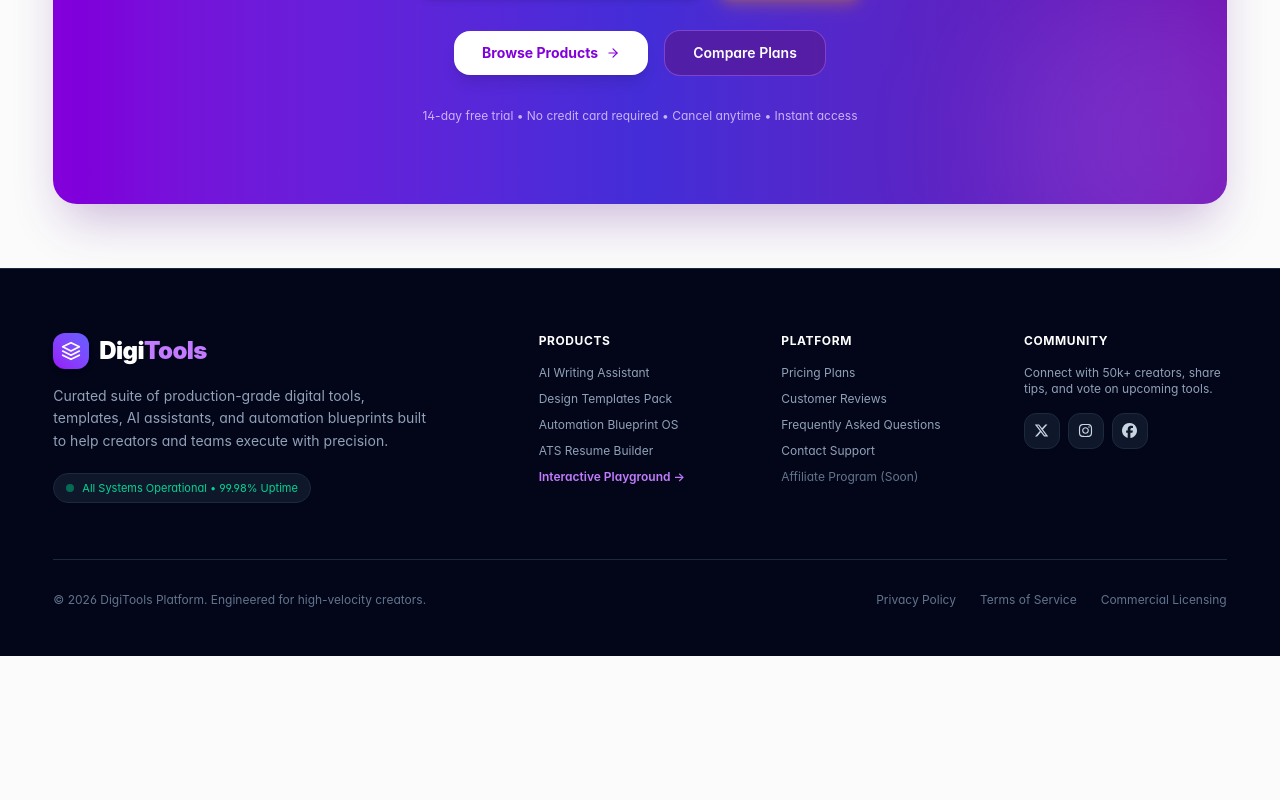
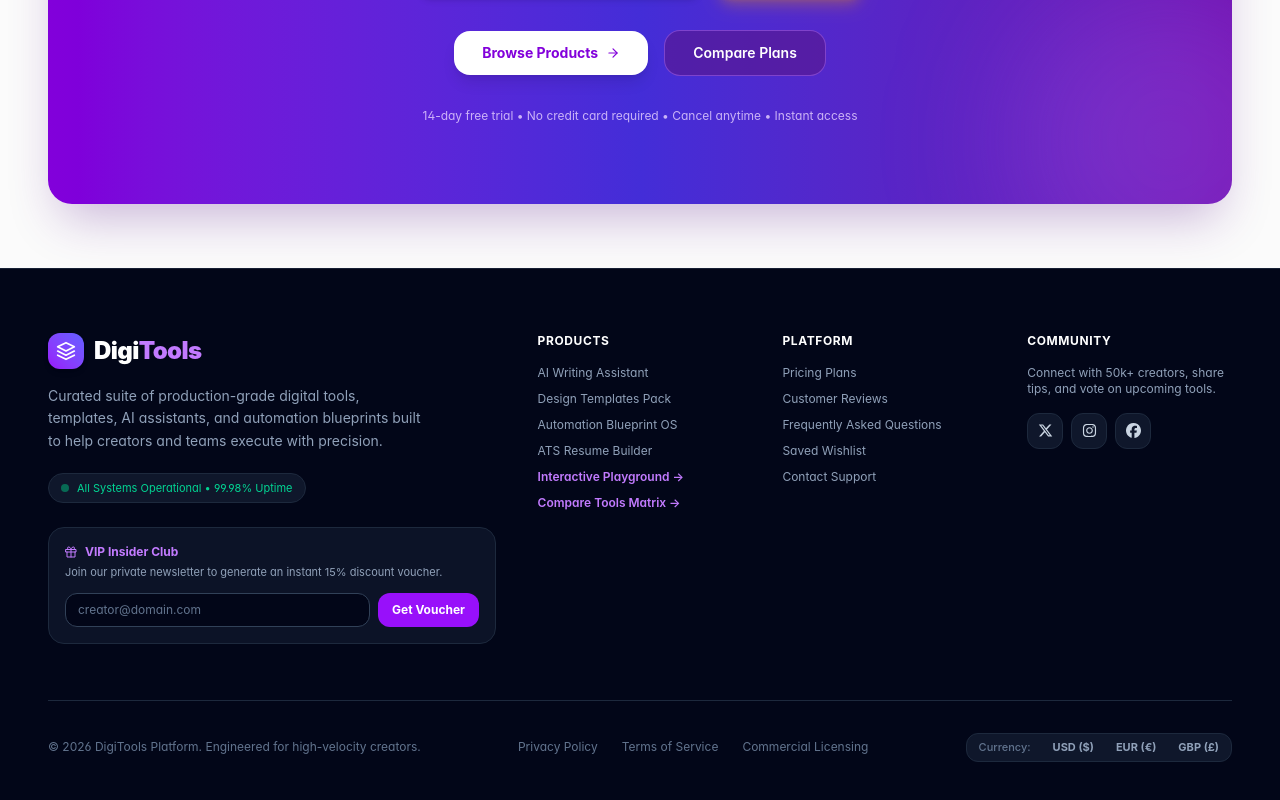
Before and after one commit to ruhul2003/DigiTools-Platform, a Next.js app: page / in a window 1280 px wide. Shown: the part 7703-8503 px from the top of the page. Before the commit the page ends 8359 px from the top, so only its background shows below. Built offline with nearby package versions, Linux system fonts and the light colour scheme.

Commit message:
Expand footer layout with interactive newsletter voucher generator and currency switcher.

```diff
--- a/src/Components/CheckoutModal.jsx
+++ b/src/Components/CheckoutModal.jsx
@@ -70,7 +70,7 @@ export default function CheckoutModal() {
       },
       paymentMethod: "Credit Card (Simulated 256-bit SSL)",
       totalPaid: orderTotalFormatted,
-      currency: currency.code,
+      currency: typeof currency === "object" ? currency?.code : currency,
       itemsPurchased: purchasedSnapshot.map((item) => ({
         name: item.name,
         price: formatPrice(item.price),
--- a/src/Components/Footer.jsx
+++ b/src/Components/Footer.jsx
@@ -1,15 +1,47 @@
 "use client";
 
+import { useState } from "react";
 import Link from "next/link";
-import { FiLayers, FiGithub, FiTwitter, FiLinkedin, FiDisc, FiCheckCircle } from "react-icons/fi";
+import { FiLayers, FiGithub, FiTwitter, FiLinkedin, FiDisc, FiCheckCircle, FiCopy, FiCheck, FiGift, FiArrowRight } from "react-icons/fi";
 import { FaInstagram, FaFacebook, FaXTwitter } from "react-icons/fa6";
+import { useCurrency, AVAILABLE_CURRENCIES } from "../context/CurrencyContext";
+import { useCart } from "../context/CartContext";
 
 export default function Footer() {
   const currentYear = new Date().getFullYear();
+  const { currency, setCurrency } = useCurrency();
+  const { applyCoupon, showToast } = useCart();
+  const [voucherEmail, setVoucherEmail] = useState("");
+  const [generatedVoucher, setGeneratedVoucher] = useState("");
+  const [copiedVoucher, setCopiedVoucher] = useState(false);
+
+  const handleGenerateVoucher = (e) => {
+    e.preventDefault();
+    if (!voucherEmail || !voucherEmail.includes("@")) {
+      showToast("Please enter a valid email address.", "error");
+      return;
+    }
+    const code = "DIGI15-" + Math.random().toString(36).substring(2, 6).toUpperCase();
+    setGeneratedVoucher(code);
+    showToast(`VIP 15% voucher created: ${code}`, "success");
+  };
+
+  const handleCopyVoucher = () => {
+    if (!generatedVoucher) return;
+    navigator.clipboard?.writeText(generatedVoucher);
+    setCopiedVoucher(true);
+    showToast("Voucher code copied to clipboard!", "success");
+    setTimeout(() => setCopiedVoucher(false), 2000);
+  };
+
+  const handleApplyToCart = () => {
+    if (!generatedVoucher) return;
+    applyCoupon(generatedVoucher);
+  };
 
   return (
-    <footer className="bg-slate-950 text-slate-300 border-t border-slate-800">
-      <div className="w-11/12 max-w-7xl mx-auto pt-16 pb-12">
+    <footer className="bg-slate-950 text-slate-300 border-t border-slate-800/80">
+      <div className="w-full max-w-[1560px] mx-auto px-4 sm:px-8 lg:px-12 pt-16 pb-12">
         <div className="grid grid-cols-1 md:grid-cols-2 lg:grid-cols-5 gap-10 mb-14">
           {/* Brand Info */}
           <div className="lg:col-span-2">
@@ -30,6 +62,54 @@ export default function Footer() {
             <div className="mt-5 inline-flex items-center gap-2 px-3 py-1.5 rounded-full bg-slate-900 border border-slate-800 text-[11px] text-emerald-400">
               <span className="w-2 h-2 rounded-full bg-emerald-500 animate-pulse" />
               <span>All Systems Operational • 99.98% Uptime</span>
+            </div>
+
+            {/* Interactive Newsletter Voucher Box */}
+            <div className="mt-6 p-4 rounded-2xl bg-slate-900/80 border border-slate-800 max-w-md">
+              <div className="flex items-center gap-2 text-purple-400 font-bold text-xs mb-1">
+                <FiGift /> VIP Insider Club
+              </div>
+              <p className="text-[11px] text-slate-400 mb-3">
+                Join our private newsletter to generate an instant 15% discount voucher.
+              </p>
+              {!generatedVoucher ? (
+                <form onSubmit={handleGenerateVoucher} className="flex gap-2">
+                  <input
+                    type="email"
+                    required
+                    value={voucherEmail}
+                    onChange={(e) => setVoucherEmail(e.target.value)}
+                    placeholder="creator@domain.com"
+                    className="flex-1 px-3 py-2 rounded-xl bg-slate-950 border border-slate-700 text-xs text-white placeholder-slate-500 focus:outline-none focus:border-purple-500"
+                  />
+                  <button
+                    type="submit"
+                    className="px-3.5 py-2 rounded-xl bg-purple-600 hover:bg-purple-700 text-white font-bold text-xs shrink-0 cursor-pointer transition-colors"
+                  >
+                    Get Voucher
+                  </button>
+                </form>
+              ) : (
+                <div className="space-y-2">
+                  <div className="flex items-center justify-between p-2 rounded-xl bg-slate-950 border border-purple-800/60">
+                    <span className="font-mono text-xs font-bold text-purple-300">
+                      {generatedVoucher}
+                    </span>
+                    <button
+                      onClick={handleCopyVoucher}
+                      className="px-2.5 py-1 rounded-lg bg-purple-600/30 text-purple-300 hover:bg-purple-600 hover:text-white text-[10px] font-bold flex items-center gap-1 transition-colors cursor-pointer"
+                    >
+                      {copiedVoucher ? <FiCheck /> : <FiCopy />} {copiedVoucher ? "Copied" : "Copy"}
+                    </button>
+                  </div>
+                  <button
+                    onClick={handleApplyToCart}
+                    className="w-full py-1.5 rounded-lg bg-purple-600 hover:bg-purple-700 text-white text-[11px] font-semibold transition-colors cursor-pointer"
+                  >
+                    Apply Discount to Cart Now
+                  </button>
+                </div>
+              )}
             </div>
           </div>
 
@@ -64,6 +144,11 @@ export default function Footer() {
                   Interactive Playground →
                 </Link>
               </li>
+              <li>
+                <Link href="/compare" className="text-purple-400 hover:text-purple-300 transition-colors font-semibold">
+                  Compare Tools Matrix →
+                </Link>
+              </li>
             </ul>
           </div>
 
@@ -89,14 +174,14 @@ export default function Footer() {
                 </Link>
               </li>
               <li>
+                <Link href="/wishlist" className="hover:text-purple-400 transition-colors">
+                  Saved Wishlist
+                </Link>
+              </li>
+              <li>
                 <Link href="/contact" className="hover:text-purple-400 transition-colors">
                   Contact Support
                 </Link>
-              </li>
-              <li>
-                <span className="text-slate-500 cursor-not-allowed">
-                  Affiliate Program (Soon)
-                </span>
               </li>
             </ul>
           </div>
@@ -142,13 +227,31 @@ export default function Footer() {
         </div>
 
         {/* Bottom Bar */}
-        <div className="pt-8 border-t border-slate-800 flex flex-col sm:flex-row items-center justify-between gap-4 text-xs text-slate-500">
+        <div className="pt-8 border-t border-slate-800 flex flex-col md:flex-row items-center justify-between gap-4 text-xs text-slate-500">
           <p>© {currentYear} DigiTools Platform. Engineered for high-velocity creators.</p>
           <div className="flex items-center gap-6">
             <span className="hover:text-slate-400 cursor-pointer">Privacy Policy</span>
             <span className="hover:text-slate-400 cursor-pointer">Terms of Service</span>
             <span className="hover:text-slate-400 cursor-pointer">Commercial Licensing</span>
           </div>
+
+          {/* Currency Switcher */}
+          <div className="flex items-center gap-1.5 p-1 rounded-xl bg-slate-900 border border-slate-800 text-[11px]">
+            <span className="text-slate-500 px-2 font-medium">Currency:</span>
+            {AVAILABLE_CURRENCIES.map((curr) => (
+              <button
+                key={curr.code}
+                onClick={() => setCurrency(curr)}
+                className={`px-2 py-0.5 rounded-lg font-bold transition-colors cursor-pointer ${
+                  currency.code === curr.code
+                    ? "bg-purple-600 text-white shadow-xs"
+                    : "text-slate-400 hover:text-white"
+                }`}
+              >
+                {curr.code} ({curr.symbol})
+              </button>
+            ))}
+          </div>
         </div>
       </div>
     </footer>
--- a/src/Components/Ready.jsx
+++ b/src/Components/Ready.jsx
@@ -22,7 +22,7 @@ export default function Ready() {
   };
 
   return (
-    <section className="py-16 w-11/12 max-w-7xl mx-auto">
+    <section className="py-16 w-full max-w-[1560px] mx-auto px-4 sm:px-8 lg:px-12">
       <div className="relative rounded-3xl overflow-hidden bg-linear-to-r from-purple-700 via-indigo-700 to-purple-800 text-white p-8 sm:p-14 lg:p-20 text-center shadow-2xl shadow-purple-900/30">
         {/* Glow ambient background effect */}
         <div className="absolute -top-24 -left-24 w-80 h-80 rounded-full bg-pink-500/20 blur-3xl pointer-events-none" />
--- a/src/app/globals.css
+++ b/src/app/globals.css
@@ -30,6 +30,16 @@ body {
   font-feature-settings: "cv02", "cv03", "cv04", "cv11";
   min-height: 100vh;
   transition: background-color 0.25s ease, color 0.25s ease;
+}
+
+::selection {
+  background-color: rgba(120, 35, 248, 0.2);
+  color: inherit;
+}
+
+.dark ::selection {
+  background-color: rgba(139, 62, 255, 0.35);
+  color: inherit;
 }
 
 /* Custom smooth glassmorphism effects */
--- a/src/app/playground/page.jsx
+++ b/src/app/playground/page.jsx
@@ -492,6 +492,8 @@ export default function PlaygroundPage() {
               </button>
             </div>
           </div>
+        )}
+
         {/* TOOL 5: SVG ICON STUDIO */}
         {activeTool === "svg-studio" && (
           <div className="grid grid-cols-1 lg:grid-cols-2 gap-8 items-start">
--- a/src/context/CurrencyContext.jsx
+++ b/src/context/CurrencyContext.jsx
@@ -9,6 +9,8 @@ export const currencies = {
   EUR: { code: "EUR", symbol: "€", rate: 0.92, label: "EUR (€)" },
   GBP: { code: "GBP", symbol: "£", rate: 0.79, label: "GBP (£)" },
 };
+
+export const AVAILABLE_CURRENCIES = Object.values(currencies);
 
 export function CurrencyProvider({ children }) {
   const [currency, setCurrencyState] = useState("USD");
```
